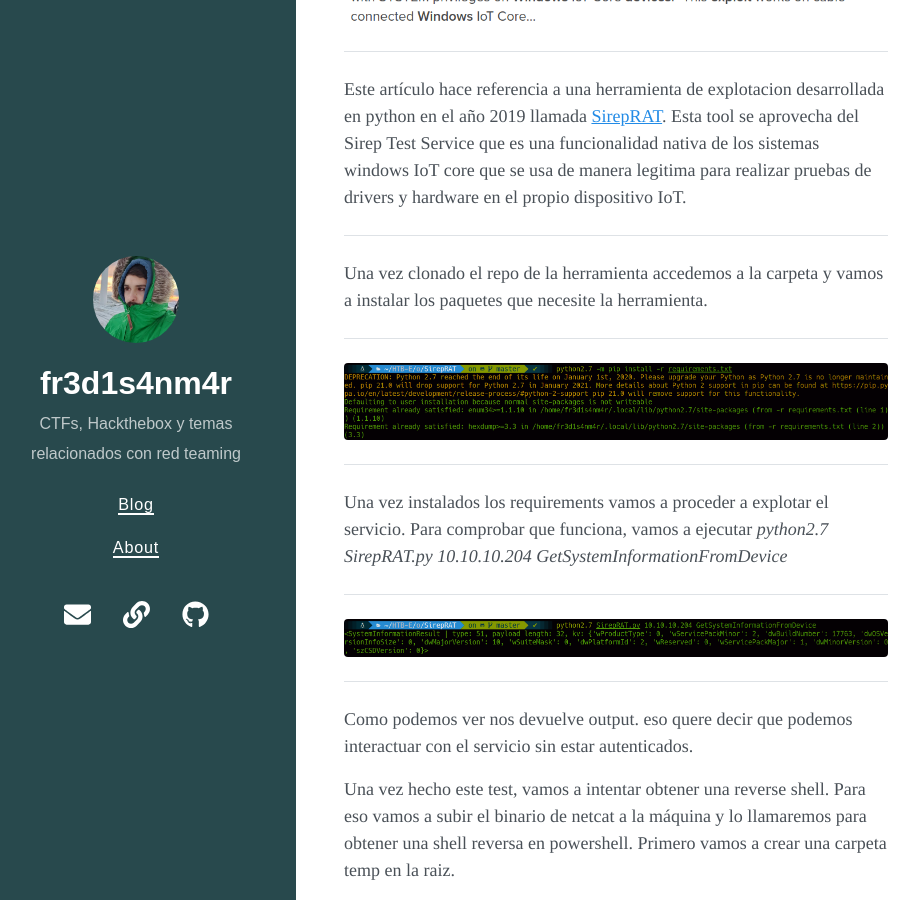
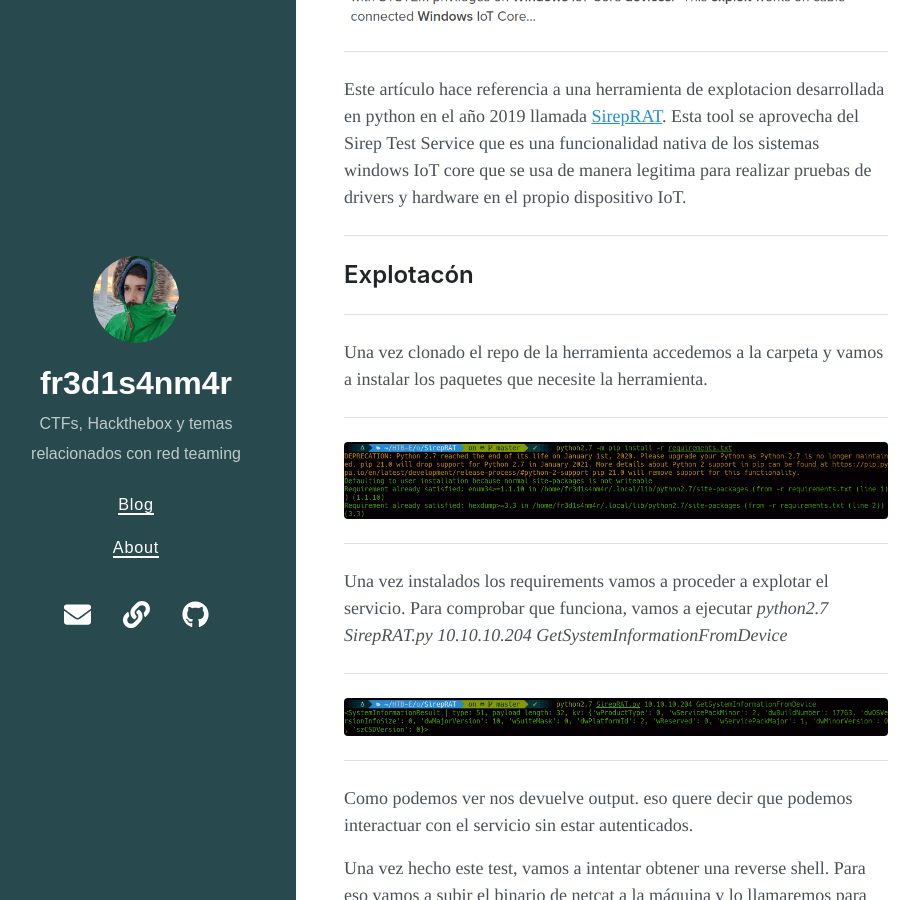
Before and after one commit to fredisanmar/fredisanmar.github.io, a Jekyll site: the page built from _posts/2021-01-12-omni-HTB.md, in a window 1280 px wide and 900 px high, scrolled down 2629 px. Shown: the whole window, without its empty margins (24-943 px from the left). Built offline with Jekyll 4.4.1, drawn with Linux system fonts in a browser that asks for light colours; nearby versions of some CDN libraries.

Commit message:
writeup omni

```diff
--- a/_posts/2021-01-12-omni-HTB.md
+++ b/_posts/2021-01-12-omni-HTB.md
@@ -73,6 +73,10 @@ Esta tool se aprovecha del Sirep Test Service que es una funcionalidad nativa de
 
 ---
 
+## Explotacón
+
+---
+
 Una vez clonado el repo de la herramienta accedemos a la carpeta y vamos a instalar los paquetes que necesite la herramienta.
 
 ---
```
